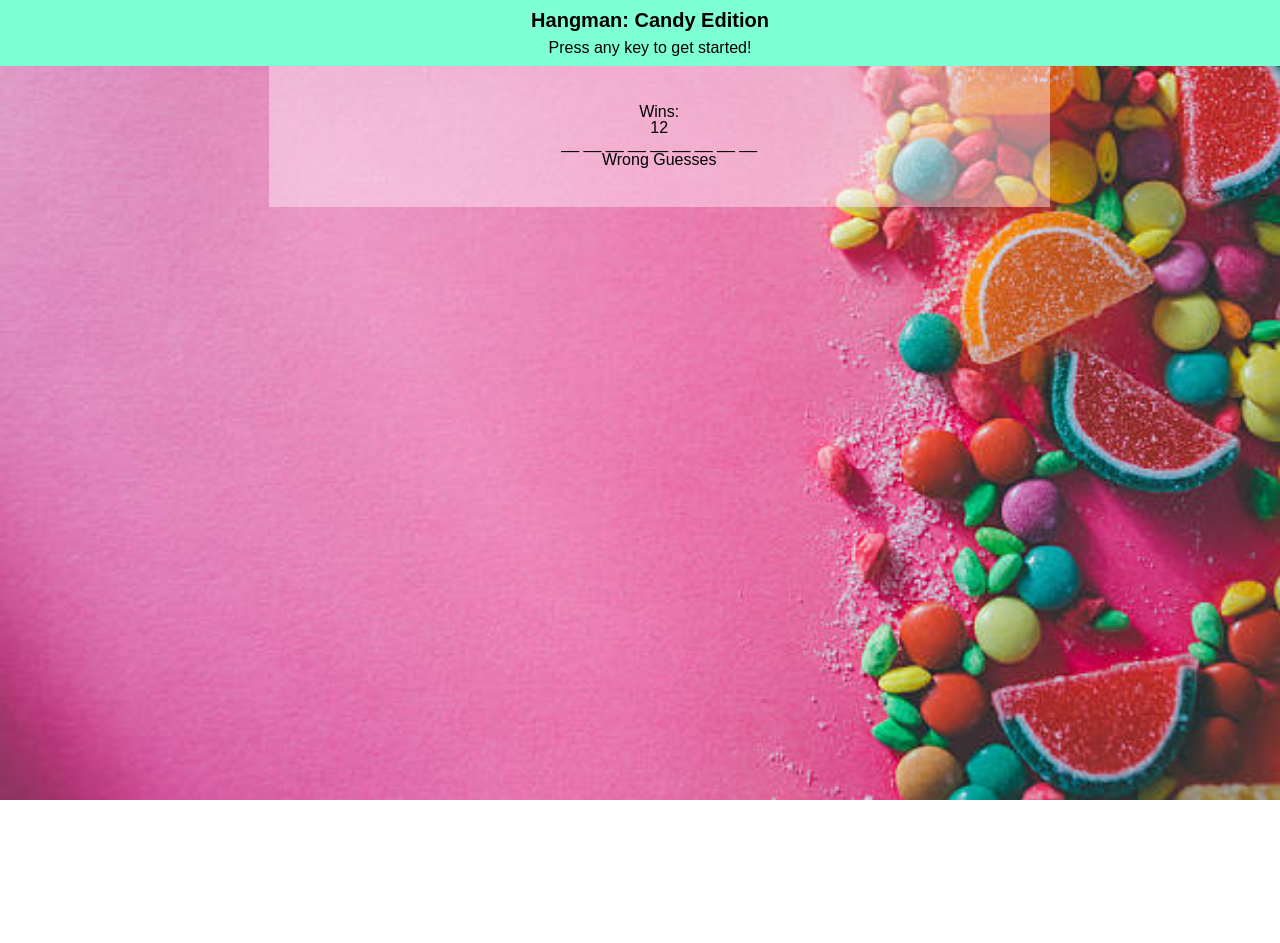
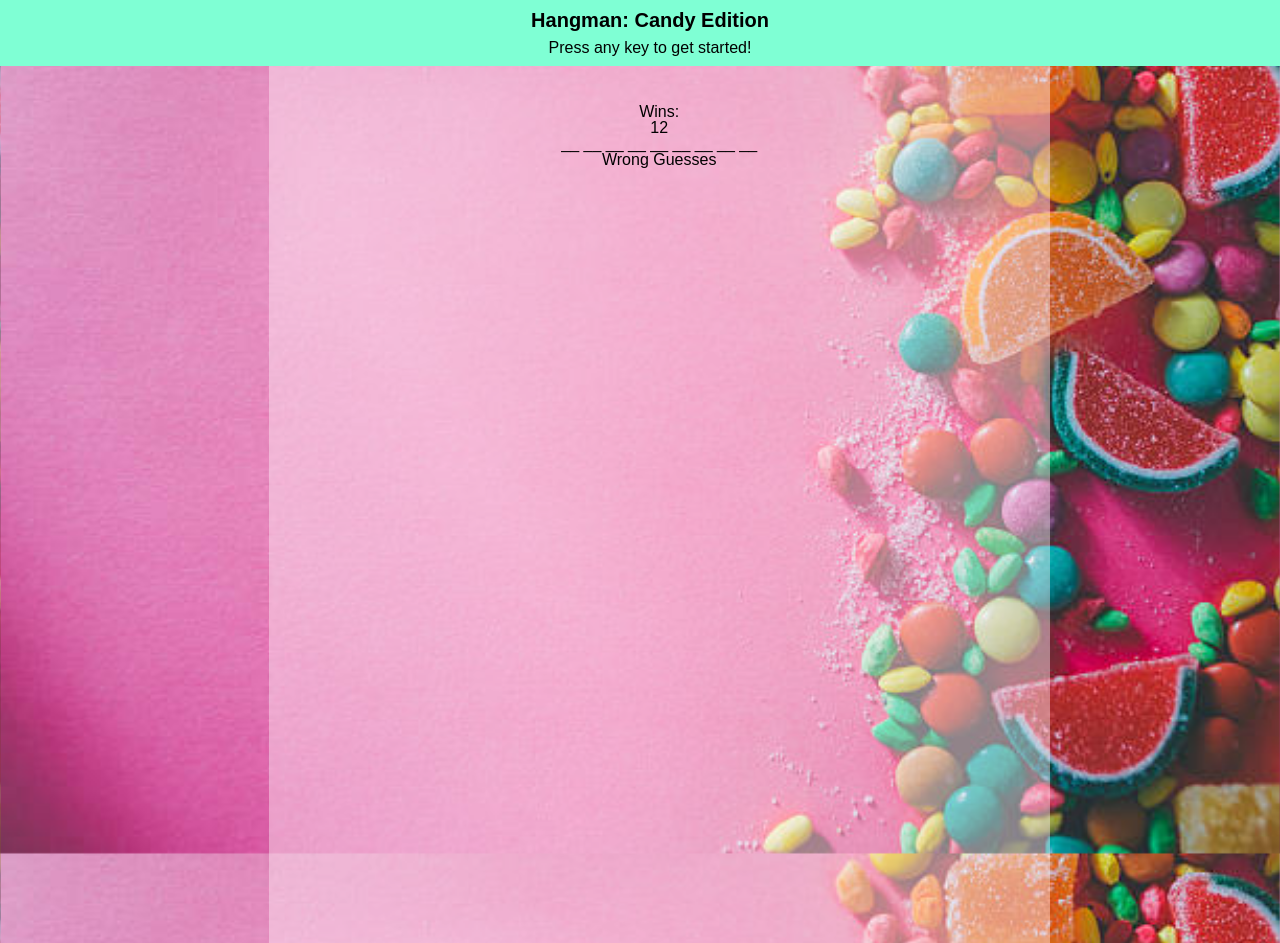
Before and after one commit to jenmaz12/Word-Guess-Game, a plain HTML site: page index.html in a window 1280 px wide. Before the commit the page ends 800 px from the top, so only its background shows below. Drawn offline with Linux system fonts and the light colour scheme.

Commit message:
more css

```diff
--- a/assets/css/style.css
+++ b/assets/css/style.css
@@ -1,9 +1,16 @@
+html {
+    height: 100%;
+    background: url("../images/background.jpg") no-repeat center center fixed;
+    -webkit-background-size: cover;
+    -moz-background-size: cover;
+    -o-background-size: cover;
+    background-size: cover;
+}
 body {
-    background-image: url("../images/background.jpg");
+
     margin: 0;
     width: 100%;
-    background-repeat: no-repeat;
-    background-size: cover;
+    height: 100%;
 }
 
 header {
@@ -28,6 +35,7 @@ h2 {
 .container {
     width: 55%;
     padding: 3%;
+    height: 100%;
     margin-left: 21%;
     font-family: Arial, Helvetica, sans-serif;
     text-align: center;
```
